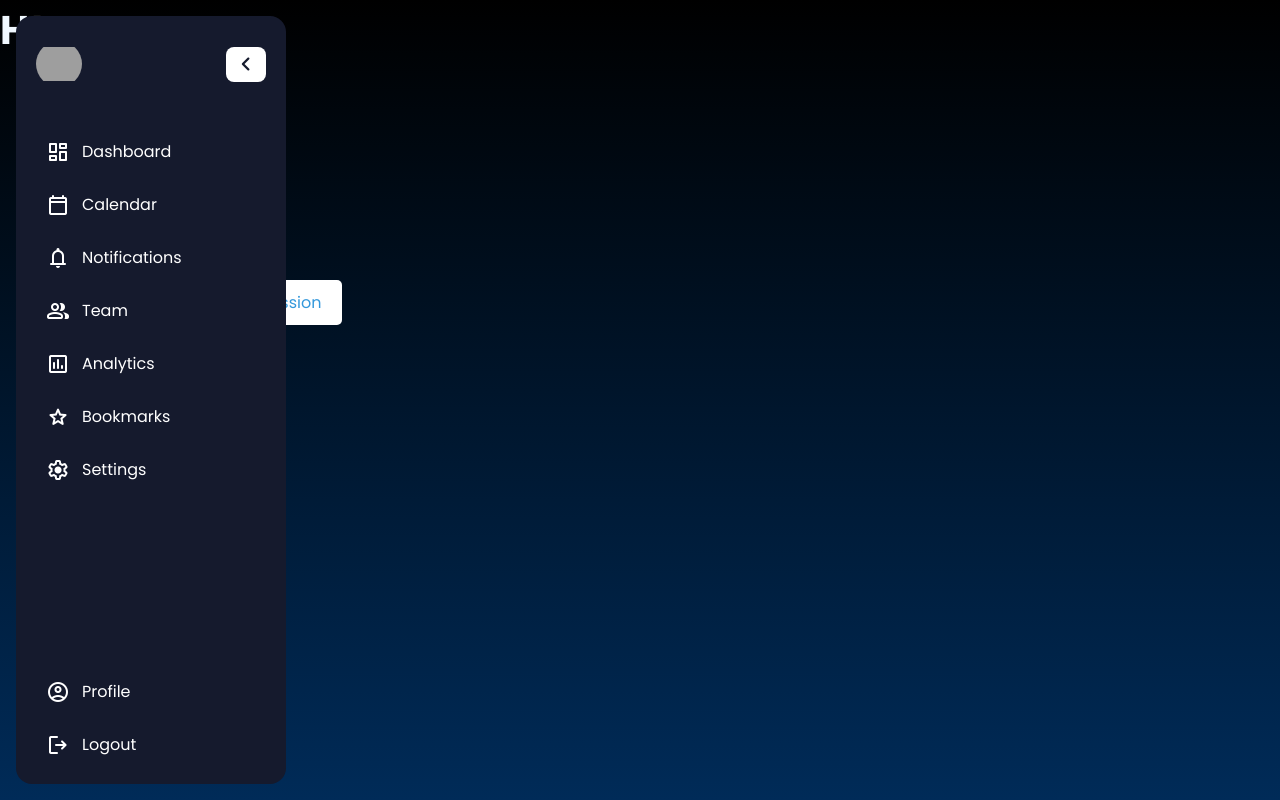
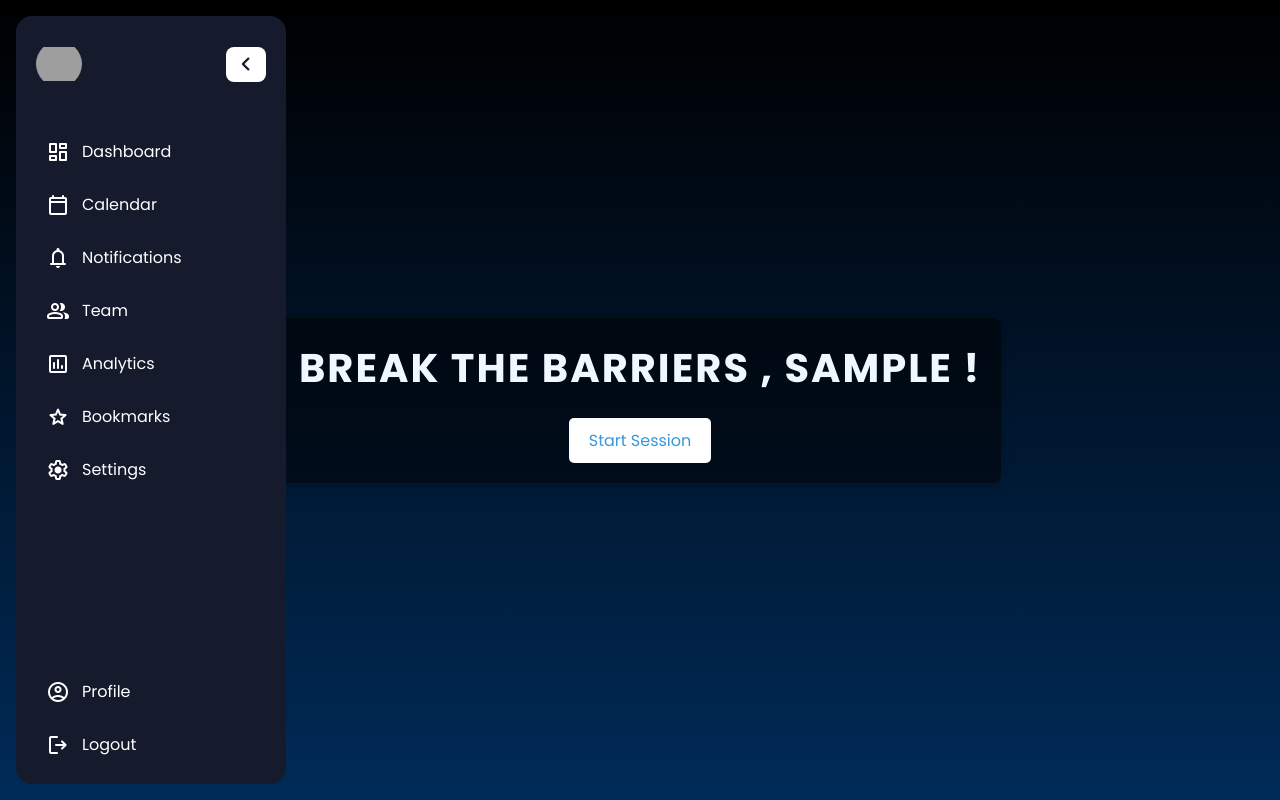
Before and after one commit to AYUSHKHAIRE/web-view, a Django app: page /browse/ in a window 1280 px wide. Run offline with Django 5.2, Linux system fonts and the light colour scheme; a user stored in the database is signed in; tables that the repository leaves empty hold one stand-in row (values such as "Sample post"); parts of the project's set-up code (start-up, migrations or seed data) failed here and were passed over; grey boxes are pictures that could not be loaded.

Commit message:
added code for starting session UIx

```diff
--- a/accessweb/templates/browse/main.html
+++ b/accessweb/templates/browse/main.html
@@ -1,8 +1,12 @@
-{% extends "base.html" %}
-{% load static %}
-{% block content %}
-  <h1>Hi</h1>
-  <button id="start_session"  style="margin: 200px;" >Start session</button>
-  <div id="user_id" style="display: none;" >{{ user_id }}</div>
-  <script src="{% static 'js/browse.js' %}"></script>
+{% extends "base.html" %} {% load static %} {% block content %}
+<div id="user_id" style="display: none">{{ user_id }}</div>
+<div class="mainmain">
+  <div class="maincontainer">
+    <div class="container">
+      <h1>Break the Barriers , {{request.user.username}} ! </h1>
+      <button id="startSessionButton">Start Session</button>
+    </div>
+  </div>
+</div>
+<script src="{% static 'js/browse.js' %}"></script>
 {% endblock content %}
```
